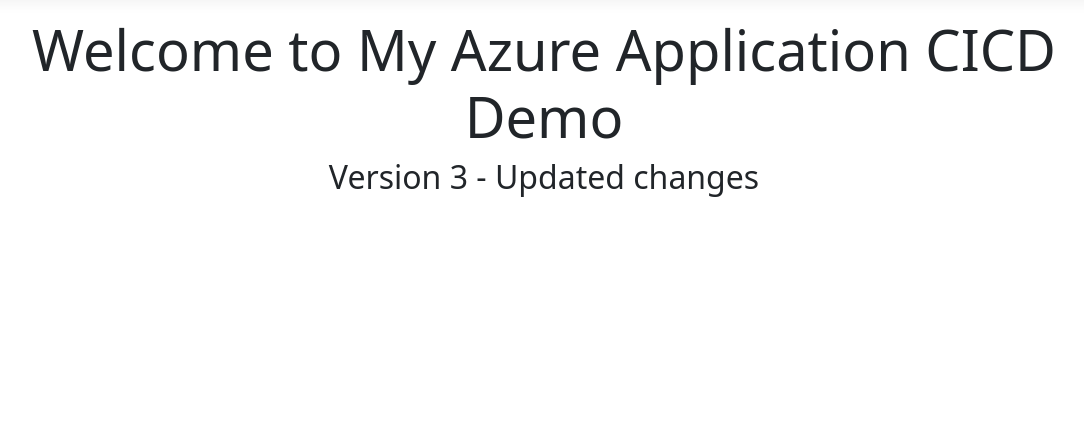
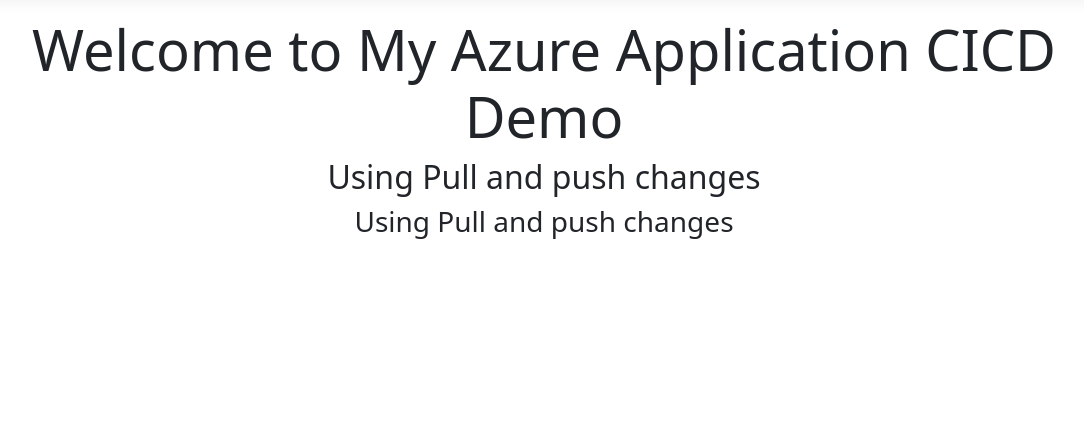
Before and after one commit to seethasl1/CICD_Demo_NOV2026, an ASP.NET Core app: page / in a window 1280 px wide. Shown: the part 57-495 px from the top of the page, without its empty margins (96-1180 px from the left). Run offline with ASP.NET Core 8, Linux system fonts and the light colour scheme; style sheets or scripts are compiled from the project's sources.

Commit message:
Intital commit

```diff
--- a/CICD_Demo_NOV2026/Controllers/HomeController.cs
+++ b/CICD_Demo_NOV2026/Controllers/HomeController.cs
@@ -9,6 +9,7 @@ namespace CICD_Demo_NOV2026.Controllers
         public IActionResult Index()
         {
             ViewBag.Message = "Version 3 - Updated changes";
+            ViewBag.Message = "Using Pull and push changes";
             return View();
         }
 
--- a/CICD_Demo_NOV2026/Views/Home/Index.cshtml
+++ b/CICD_Demo_NOV2026/Views/Home/Index.cshtml
@@ -5,4 +5,5 @@
 <div class="text-center">
     <h1 class="display-4">Welcome to My Azure Application CICD Demo</h1>
    <h2>@ViewBag.Message</h2>
+   <h3>@ViewBag.Message</h3>
 </div>
```
